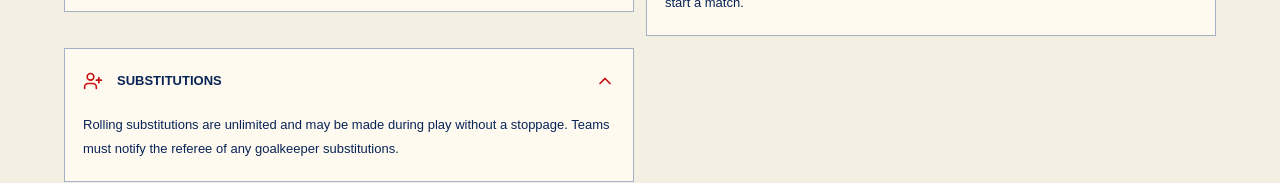
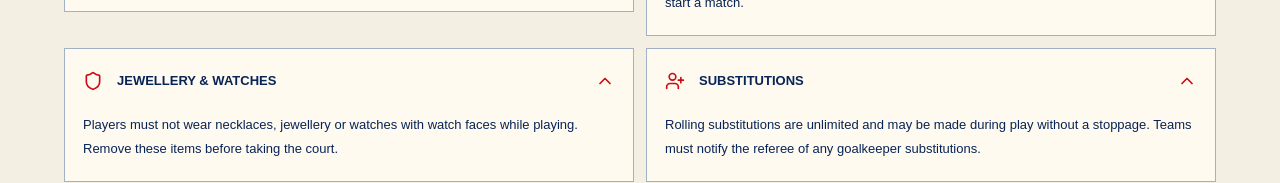
Before and after one commit to olu-git/futsal-site, a Next.js app: page /rules in a window 1280 px wide. Shown: the part 683-866 px from the top of the page. Built offline with nearby package versions, Linux system fonts and the light colour scheme; no server answers; a web font is replaced by a local one.

Commit message:
Add jewellery and watch safety rule

```diff
--- a/src/app/rules/page.tsx
+++ b/src/app/rules/page.tsx
@@ -14,6 +14,7 @@ const groups: { title: string; intro: string; groups: RuleGroup[] }[] = [
     { heading: "Players & Equipment", rules: [
       { image: "/logos/FIS-ball-rule.svg", title: "The Ball", body: "A low-bounce size 4 futsal ball is used. Standard outdoor footballs are not used." },
       { icon: Users, title: "The Team", body: "Five players per side, including the goalkeeper. A minimum of three players is required to start a match." },
+      { icon: Shield, title: "Jewellery & Watches", body: "Players must not wear necklaces, jewellery or watches with watch faces while playing. Remove these items before taking the court." },
       { icon: UserPlus, title: "Substitutions", body: "Rolling substitutions are unlimited and may be made during play without a stoppage. Teams must notify the referee of any goalkeeper substitutions." },
     ] },
     { heading: "Match Rules", rules: [
```
